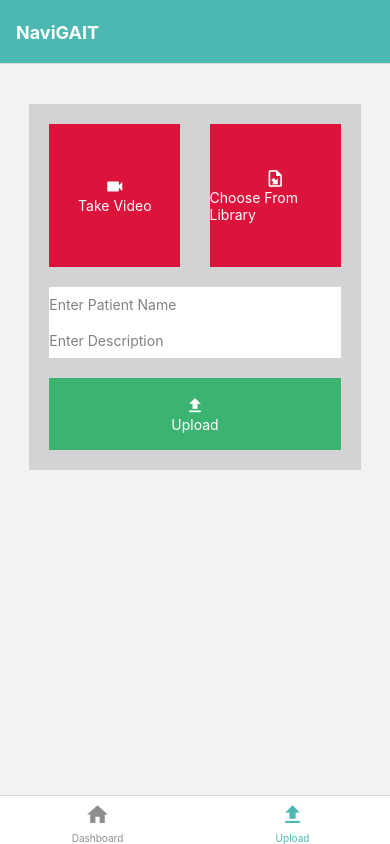
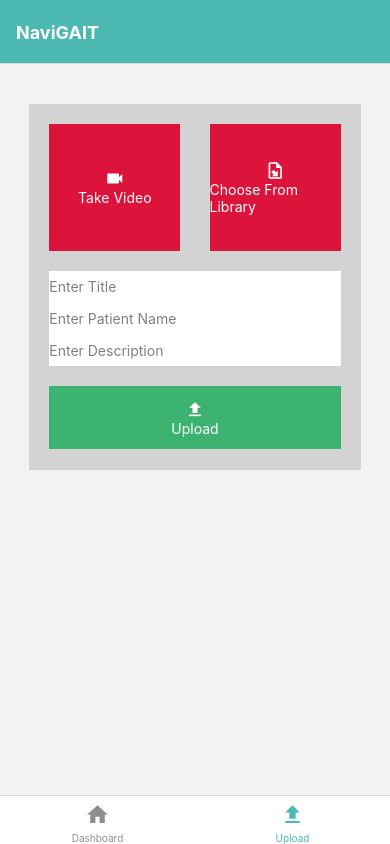
Before and after one commit to delta-12/NaviGAIT, a React Native app in the folder navigait_app/: screen /Upload in a window 390 px wide. Built offline with nearby package versions, Linux system fonts and the light colour scheme; no server answers.

Commit message:
refactor upload screen

```diff
--- /dev/null
+++ b/navigait_app/components/Upload/UploadButton.js
@@ -0,0 +1,13 @@
+import { Text, TouchableOpacity } from "react-native"
+import { MaterialCommunityIcons } from "@expo/vector-icons"
+
+export const UploadButton = props => {
+
+    return (
+        <TouchableOpacity style={{width: props.width, height: props.height, backgroundColor: props.color, justifyContent: "center", alignItems: "center"}}>
+            <MaterialCommunityIcons name={props.icon} color={"white"} size={20} />
+            <Text style={{color: "white"}}>{props.text}</Text>
+        </TouchableOpacity>
+    )
+
+}
--- a/navigait_app/screens/Upload.js
+++ b/navigait_app/screens/Upload.js
@@ -1,35 +1,36 @@
-import React from "react"
+import { useState } from "react"
 import { Text, View, TouchableOpacity } from "react-native"
 import { globalStyles } from "../styles/global"
 import { MaterialCommunityIcons } from "@expo/vector-icons"
+import { UploadVideo } from "../components/Upload/UploadVideo"
 import { UploadTextInput } from "../components/Upload/UploadTextInput"
+import { UploadButton } from "../components/Upload/UploadButton"
 
 export function Upload() {
 
-  const [patient, setPatient] = React.useState("")
-  const [description, setDescription] = React.useState("")
+  const [data, setData] = useState({})
+  const [errors, setErrors] = useState({})
+  const [loaded, setLoaded] = useState(0)
+  const [showProgressBar, setShowProgressBar] = useState(false)
+
+  const [selectedVideo, setSelectedVideo] = useState(null)
+  const [title, setTitle] = useState("")
+  const [patient, setPatient] = useState("")
+  const [description, setDescription] = useState("")
 
   return (
     <View style={globalStyles.uploadBackground}>
       <View style={globalStyles.uploadCenterBox}>
         <View style={globalStyles.importButtons}>
-          <TouchableOpacity style={{height: "100%", width: "45%", backgroundColor: 'crimson', justifyContent:   "center", alignItems: "center"}}>
-            <MaterialCommunityIcons name="video" color={"white"} size={20} />
-            <Text style={{color: "white"}}>Take Video</Text>
-          </TouchableOpacity>
+          <UploadButton width="45%" height="100%" color="crimson" icon="video" text="Take Video" />
           <View style={{height: "100%", width: "10%" }}/>
-          <TouchableOpacity style={{height: "100%", width: "45%", backgroundColor: 'crimson', justifyContent: "center", alignItems: "center"}}>
-            <MaterialCommunityIcons name="file-import-outline" color={"white"} size={20} />
-            <Text style={{color: "white"}}>Choose From Library</Text>
-          </TouchableOpacity>
+          <UploadButton width="45%" height="100%" color="crimson" icon="file-import-outline" text="Choose From Library" />
         </View>
+        <UploadTextInput placeholder="Enter Title" text={title} setText={setTitle} />
         <UploadTextInput placeholder="Enter Patient Name" text={patient} setText={setPatient} />
         <UploadTextInput placeholder="Enter Description" text={description} setText={setDescription} />
         <View style={globalStyles.uploadButton}>
-          <TouchableOpacity style={{height: "100%", width: "100%", backgroundColor: 'mediumseagreen', justifyContent: "center", alignItems: "center"}}>
-            <MaterialCommunityIcons name="upload" color={"white"} size={20} />
-            <Text style={{color: "white"}}>Upload</Text>
-          </TouchableOpacity>
+          <UploadButton width="100%" height="100%" color="mediumseagreen" icon="upload" text="Upload" />
         </View>
       </View>
     </View>
```
